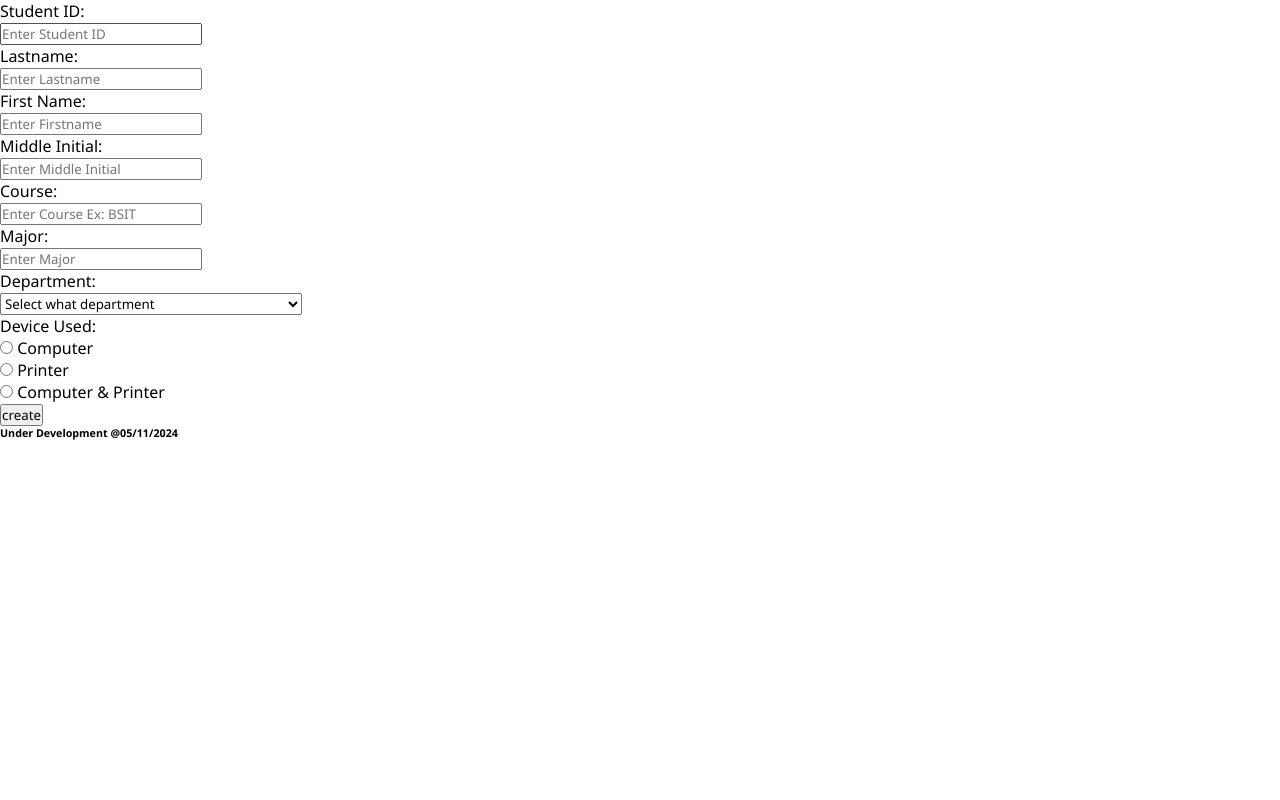
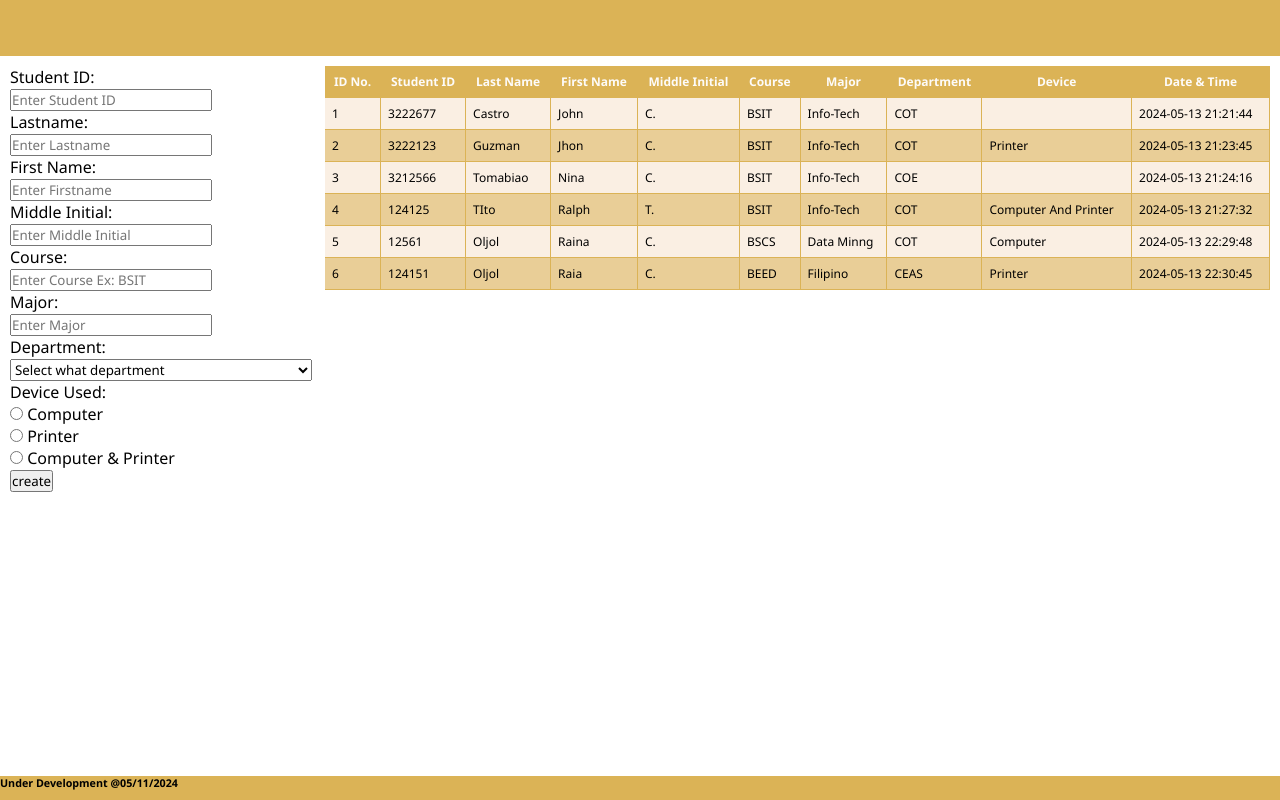
Before and after one commit to JohnxdLink/CTU-PrintPCUtility, a PHP site: page /views/admin/index.php in a window 1280 px wide. Run offline with PHP 8.4, Linux system fonts and the light colour scheme.

Commit message:
Msg: Display XML File At Admin Index Also Add Design

```diff
--- a/model/xml/temp-select-entry.xml
+++ b/model/xml/temp-select-entry.xml
@@ -48,4 +48,28 @@
     <device>Computer And Printer</device>
     <datetime>2024-05-13 21:27:32</datetime>
   </entry>
+  <entry>
+    <student_id>5</student_id>
+    <stdcustomid>12561</stdcustomid>
+    <lastname>Oljol</lastname>
+    <firstname>Raina</firstname>
+    <middlename>C.</middlename>
+    <course>BSCS</course>
+    <major>Data Minng</major>
+    <department>COT</department>
+    <device>Computer</device>
+    <datetime>2024-05-13 22:29:48</datetime>
+  </entry>
+  <entry>
+    <student_id>6</student_id>
+    <stdcustomid>124151</stdcustomid>
+    <lastname>Oljol</lastname>
+    <firstname>Raia</firstname>
+    <middlename>C.</middlename>
+    <course>BEED</course>
+    <major>Filipino</major>
+    <department>CEAS</department>
+    <device>Printer</device>
+    <datetime>2024-05-13 22:30:45</datetime>
+  </entry>
 </student>
--- a/views/admin/index.php
+++ b/views/admin/index.php
@@ -17,9 +17,6 @@
 
    </header>
    <main class="container-main main">
-      <section class="main__nav">
-
-      </section>
       <section class="main__container sub-sec">
          <section class="sub-sec__forms sub-form">
             <div class="sub-form__div form-container">
@@ -135,6 +132,47 @@
             </div>
          </section>
       </section>
+
+      <section class="main_table_seciton table-sec">
+         <?php
+         $xml_student_entry = simplexml_load_file('../../model/xml/temp-select-entry.xml');
+         ?>
+         <div class="table-sec__container table">
+            <table class="table__style">
+               <thead>
+                  <tr>
+                     <th>ID No.</th>
+                     <th>Student ID</th>
+                     <th>Last Name</th>
+                     <th>First Name</th>
+                     <th>Middle Initial</th>
+                     <th>Course</th>
+                     <th>Major</th>
+                     <th>Department</th>
+                     <th>Device</th>
+                     <th>Date & Time</th>
+                  </tr>
+               </thead>
+               <tbody>
+                  <?php foreach ($xml_student_entry->entry as $entry) : ?>
+                     <tr>
+                        <td><?= $entry->student_id ?></td>
+                        <td><?= $entry->stdcustomid ?></td>
+                        <td><?= $entry->lastname ?></td>
+                        <td><?= $entry->firstname ?></td>
+                        <td><?= $entry->middlename ?></td>
+                        <td><?= $entry->course ?></td>
+                        <td><?= $entry->major ?></td>
+                        <td><?= $entry->department ?></td>
+                        <td><?= $entry->device ? $entry->device : "N/A" ?></td>
+                        <td><?= $entry->datetime ?></td>
+                     </tr>
+                  <?php endforeach; ?>
+               </tbody>
+            </table>
+         </div>
+
+      </section>
    </main>
    <footer class="container-footer">
       <h6>Under Development @05/11/2024</h6>
--- a/views/css/admin/style.css
+++ b/views/css/admin/style.css
@@ -9,3 +9,82 @@
    padding: 0;
    font-family: 'Segoe UI', Tahoma, Geneva, Verdana, sans-serif;
 }
+
+body.whole-container {
+   width: 100vw;
+   height: 100vh;
+   display: flex;
+   flex-direction: column;
+}
+
+header.container-header {
+   display: flex;
+   flex-direction: row;
+   width: 100%;
+   height: 7vh;
+   background-color: #dbb356;
+}
+
+main.container-main {
+   width: 100%;
+   height: 90vh;
+}
+
+main.main {
+   padding: 10px;
+   display: flex;
+   flex-direction: row;
+}
+
+section.main__container {
+   width: 25%;
+}
+
+section.main_table_seciton {
+   width: 75%;
+}
+
+div.table-sec__container {
+   overflow-y: auto;
+   width: 100%;
+   height: 90%;
+}
+
+
+table.table__style {
+   width: 100%;
+   border-collapse: collapse;
+   background-color: #faefe3;
+}
+
+table.table__style th,
+table.table__style td {
+   font-size: 12px;
+   padding: 7px;
+   text-align: left;
+   border-bottom: 1px solid #dbb356;
+   border-right: 1px solid #dbb356;
+}
+
+table.table__style th {
+   background-color: #dbb356;
+   color: #fdfbf9;
+   text-align: center;
+   font-weight: bold;
+}
+
+table.table__style tbody tr:nth-child(even) {
+   background-color: #dbb35689;
+   color: #000000;
+}
+
+table.table__style tbody tr:hover {
+   background-color: #fdfcf8;
+   transition: background-color 0.3s ease;
+}
+
+footer.container-footer {
+   width: 100%;
+   height: 3vh;
+   background-color: #dbb356;
+}
```
Also changed, not shown: views/public/images/CTU Color Palettes.png (added).
